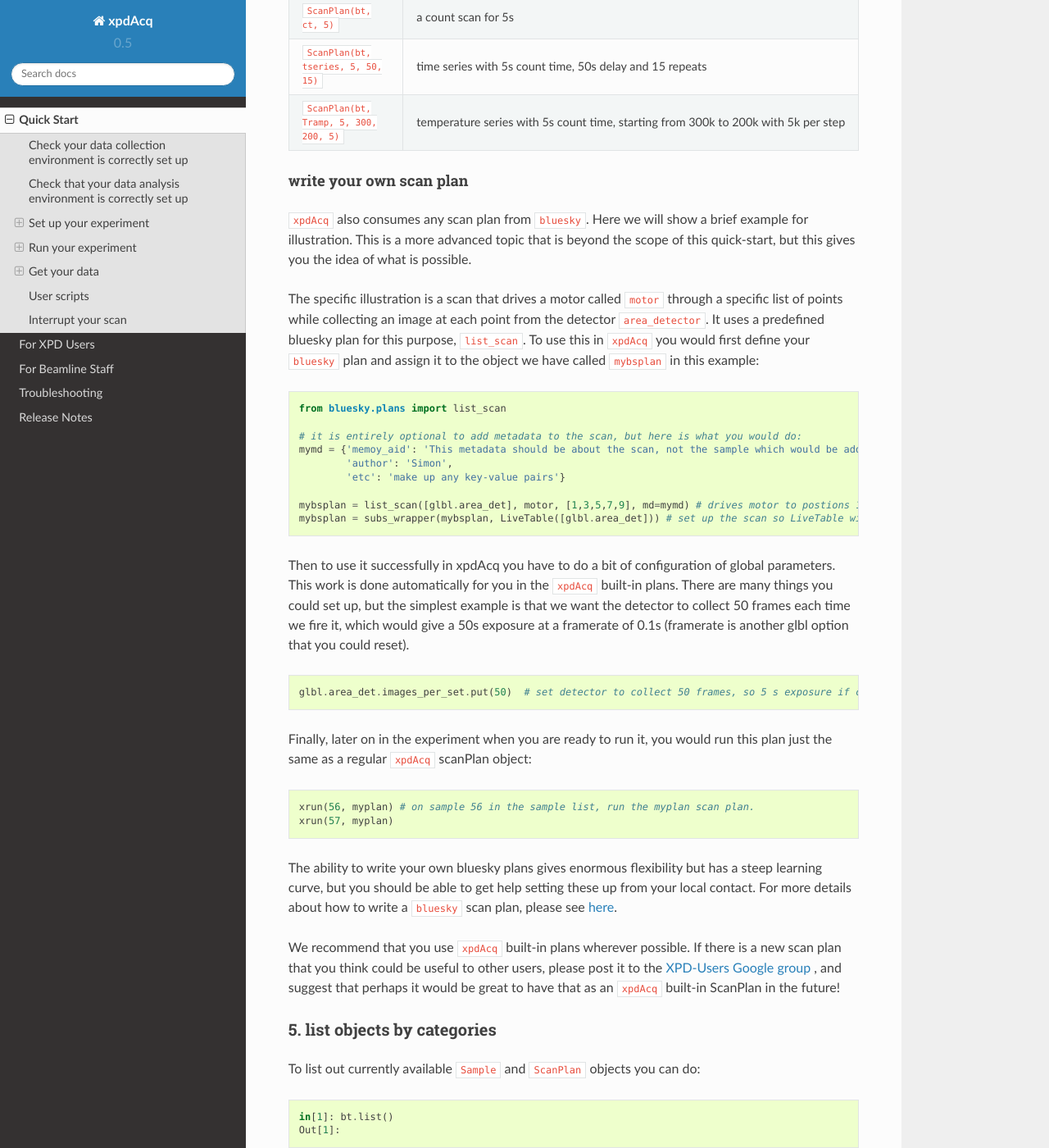
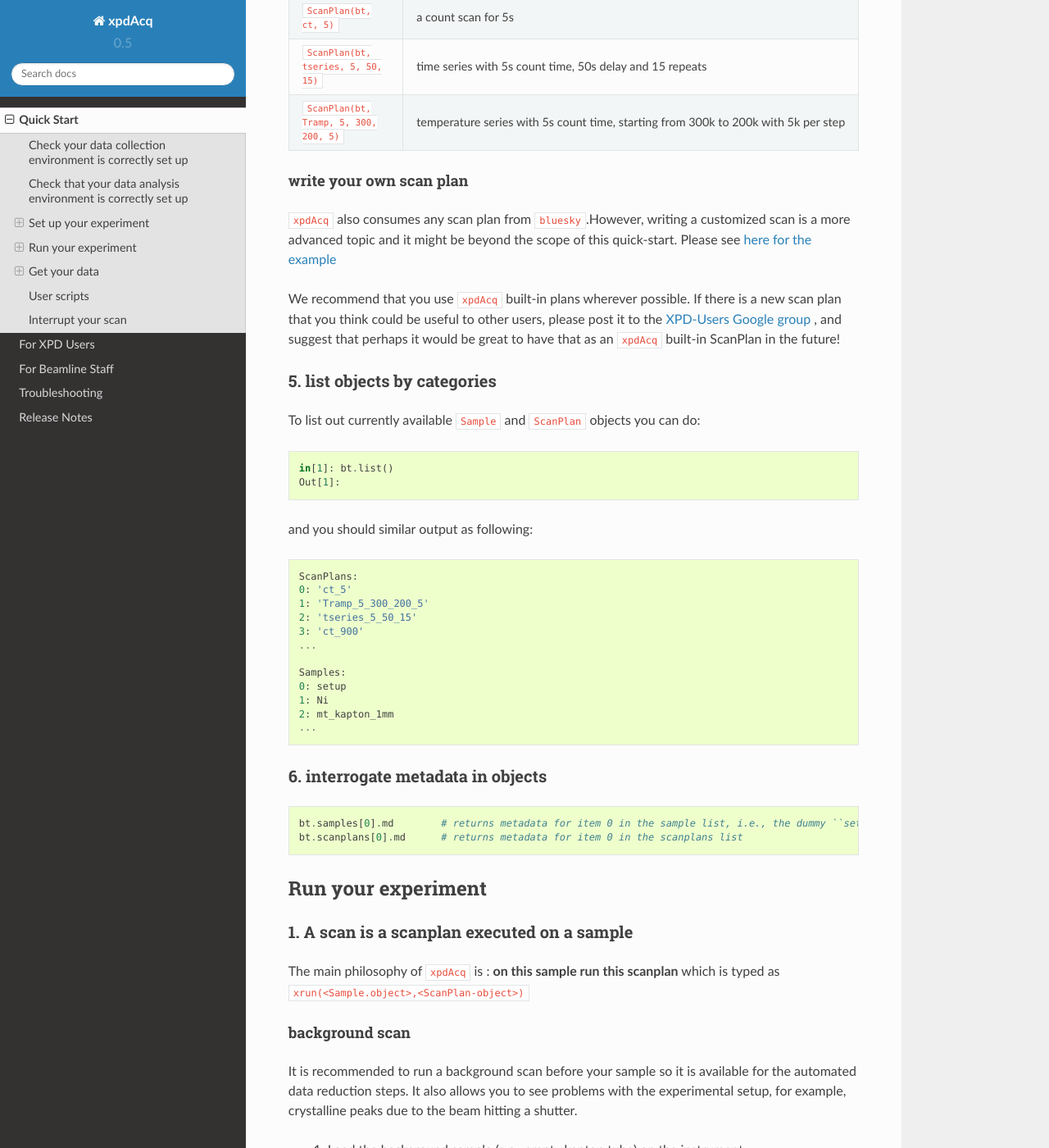
Before and after one commit to xpdAcq/xpdAcq, a Sphinx documentation site: the page built from doc/quickstart.rst, in a window 1280 px wide and 1400 px high, scrolled down 6117 px. Shown: the whole window at 82% size. Built offline with Sphinx 7.4.7 and the Read the Docs theme 2.0.0, drawn with Linux system fonts in a browser that asks for light colours.

Commit message:
DOC: remove customize scan from quick-start

```diff
--- a/doc/quickstart.rst
+++ b/doc/quickstart.rst
@@ -264,48 +264,8 @@ command
 write your own scan plan
 ^^^^^^^^^^^^^^^^^^^^^^^^
 
-``xpdAcq`` also consumes any scan plan from ``bluesky``. Here we will show a brief example
-for illustration. This is a more advanced topic that is beyond the scope of this quick-start,
-but this gives you the idea of what is possible.
-
-The specific illustration is a scan that drives a motor called ``motor`` through a specific list of points while collecting
-an image at each point from the detector ``area_detector``.  It uses a predefined bluesky
-plan for this purpose, ``list_scan``.  To use this in ``xpdAcq`` you would first define your ``bluesky`` plan
-and assign it to the object we have called ``mybsplan`` in this example:
-
-.. code-block:: python
-
-  from bluesky.plans import list_scan
-
-  # it is entirely optional to add metadata to the scan, but here is what you would do:
-  mymd = {'memoy_aid': 'This metadata should be about the scan, not the sample which would be added when the scanplan is run',
-          'author': 'Simon',
-          'etc': 'make up any key-value pairs'}
-
-  mybsplan = list_scan([glbl.area_det], motor, [1,3,5,7,9], md=mymd) # drives motor to postions 1,3,5,7,9 and fires area_detector at each position
-  mybsplan = subs_wrapper(mybsplan, LiveTable([glbl.area_det])) # set up the scan so LiveTable will give updates on how the scan is progressing
-
-Then to use it successfully in xpdAcq you have to do a bit of configuration of global parameters.  This work is done
-automatically for you in the ``xpdAcq`` built-in plans.  There are many things you could set up, but the simplest example
-is that we want the detector to collect 50 frames each time we fire it, which would give a 50s exposure at a framerate of 0.1s (framerate
-is another glbl option that you could reset).
-
-.. code-block:: python
-
-  glbl.area_det.images_per_set.put(50)  # set detector to collect 50 frames, so 5 s exposure if continuous acquisition with 0.1s framerate
-
-Finally, later on in the experiment when you are ready to run it, you would run this plan just the same as a regular ``xpdAcq`` scanPlan object:
-
-.. code-block:: python
-
-  xrun(56, myplan) # on sample 56 in the sample list, run the myplan scan plan.
-  xrun(57, myplan)
-
-The ability to write your own bluesky plans gives enormous flexibility
-but has a steep learning curve, but you should be able to get help
-setting these up from your local contact.
-For more details about how to write a ``bluesky`` scan plan,
-please see `here <http://nsls-ii.github.io/bluesky/plans.html>`_.
+``xpdAcq`` also consumes any scan plan from ``bluesky``.However, writing a customized scan is a more advanced topic
+and it might be beyond the scope of this quick-start. Please see :ref:`here for the example <customize_scan>`
 
 We recommend that you use ``xpdAcq`` built-in plans wherever possible.  If there
 is a new scan plan that you think could be useful to other users, please post it to
```
Also changed, not shown: doc/usb_Scan.rst (+38 -1 lines).
